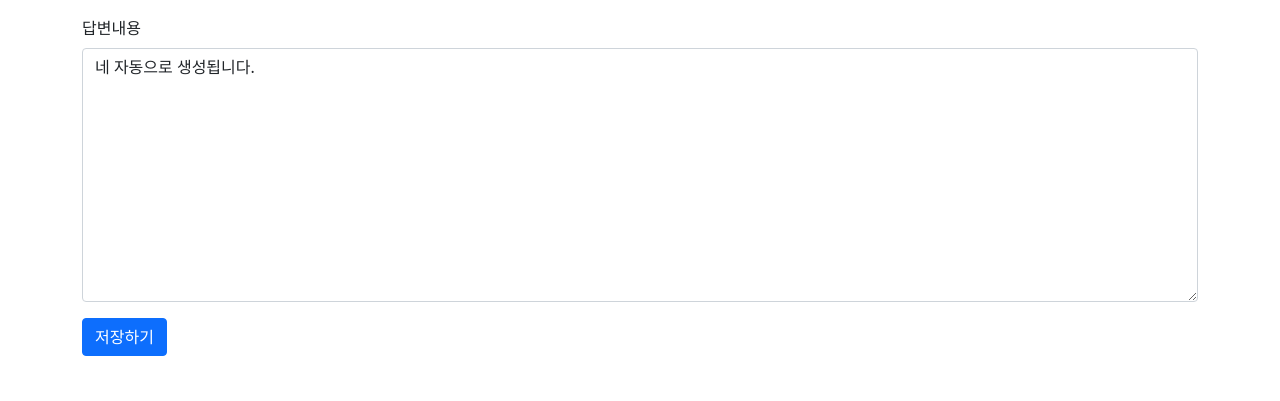
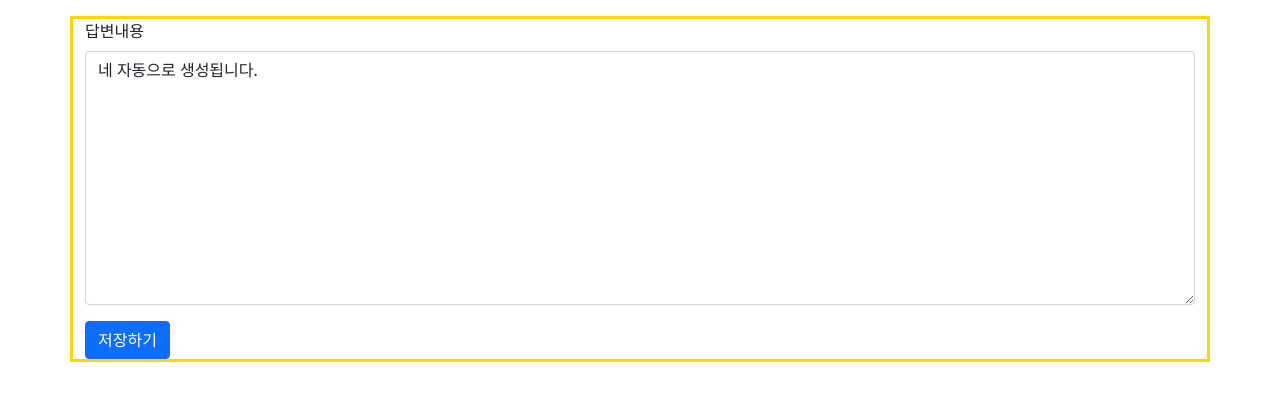
Before and after one commit to dino-21/Django_board_step1-1_crud, a Django app: page /pybo2/answer/modify/1/ in a window 1280 px wide. Shown: the part 57-458 px from the top of the page. Run offline with Django 5.2, Linux system fonts and the light colour scheme; data comes from the database, SQL or seed files in the repository; some libraries are stand-ins or nearby versions.

Commit message:
Update answer_form.html

```diff
--- a/Django_board1/templates/pybo2/answer_form.html
+++ b/Django_board1/templates/pybo2/answer_form.html
@@ -1,7 +1,7 @@
 {% extends 'base.html' %}
 {% block content %}
 <!-- 답변 수정-->
-<div class="container my-3">
+<div class="container my-3"  style="border:3px solid gold">
     <form method="post">
         {% csrf_token %}
 {#        {% include "form_errors.html" %}#}
```
